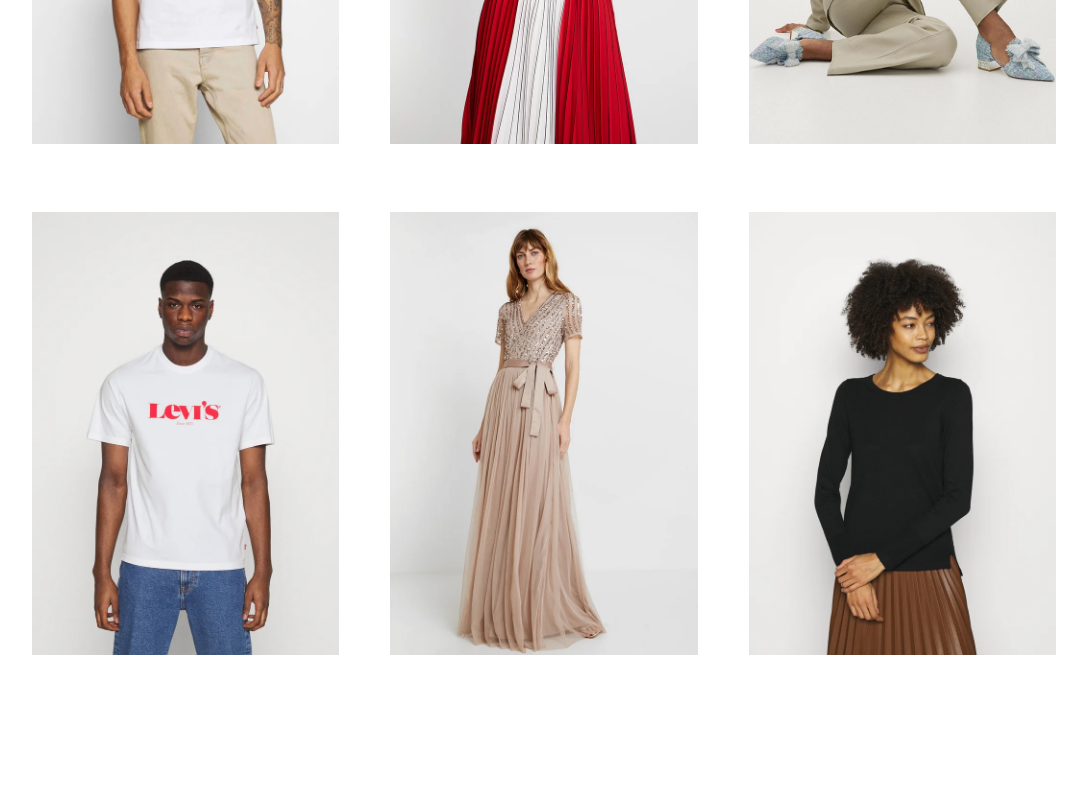
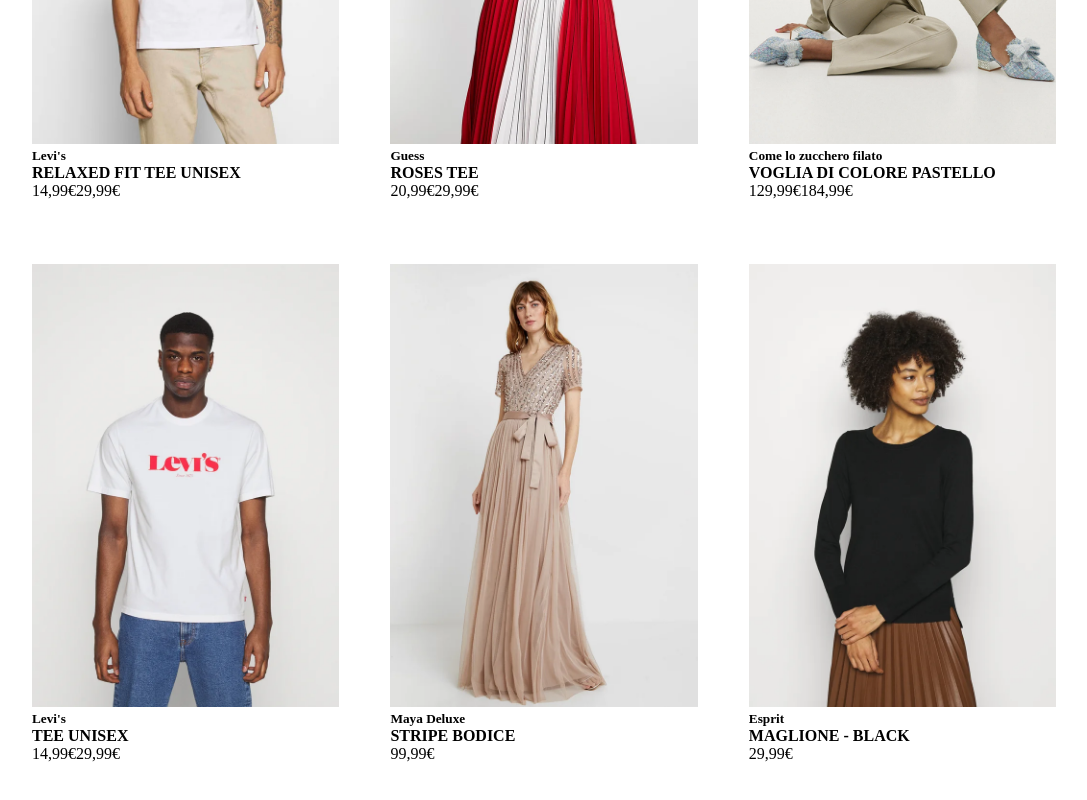
Before and after one commit to grossiValentina/html-css-boolando, a plain HTML site: page index.html in a window 1280 px wide. Shown: the part 332-1132 px from the top of the page, without its empty margins (96-1183 px from the left). Before the commit the page ends 1055 px from the top, so only its background shows below. Drawn offline with Linux system fonts and the light colour scheme.

Commit message:
add:elaborazione main

```diff
--- a/index.html
+++ b/index.html
@@ -20,26 +20,52 @@
         <div class="riga">
              <div class="col">
                  <img src="img/1.webp" alt="foto maglia levis scritta bronzo">
+                 <h5>Levi's</h5>
+                 <span><strong>RELAXED FIT TEE UNISEX</strong></span>
+                 <div>
+                     <span class="rosso">14,99€<span class="sbarrato">29,99€</span></span>
+                 </div>
              </div>
 
              <div class="col">
                  <img src="img/2.webp" alt="foto gonna guess">
+                 <h5>Guess</h5>
+                 <span><strong>ROSES TEE</strong></span>
+                 <div>
+                     <span class="rosso">20,99€<span class="sbarrato">29,99€</span></span>
+                 </div>
              </div>
 
              <div class="col">
                  <img src="img/3b.webp" alt="foto completo verde">
+                 <h5>Come lo zucchero filato</h5>
+                 <span><strong>VOGLIA DI COLORE PASTELLO</strong></span>
+                 <div>
+                    <span class="rosso">129,99€<span class="sbarrato">184,99€</span></span>
+                 </div>
              </div>
 
              <div class="col">
                  <img src="img/4.webp" alt="foto maglia levis scritta rossa">
+                 <h5>Levi's</h5>
+                 <span><strong>TEE UNISEX</strong></span>
+                 <div>
+                    <span class="rosso">14,99€<span class="sbarrato">29,99€</span></span>
+                 </div>
              </div>
 
              <div class="col">
                  <img src="img/5.webp" alt="foto abito oro">
+                 <h5>Maya Deluxe</h5>
+                 <span><strong>STRIPE BODICE</strong></span>
+                 <div class="rosso">99,99€</div>
              </div>
 
              <div class="col">
                  <img src="img/6.webp" alt="foto maglia nera">
+                 <h5>Esprit</h5>
+                 <span><strong>MAGLIONE - BLACK</strong></span>
+                 <div class="rosso">29,99€</div>
              </div>
 
          </div>
```
